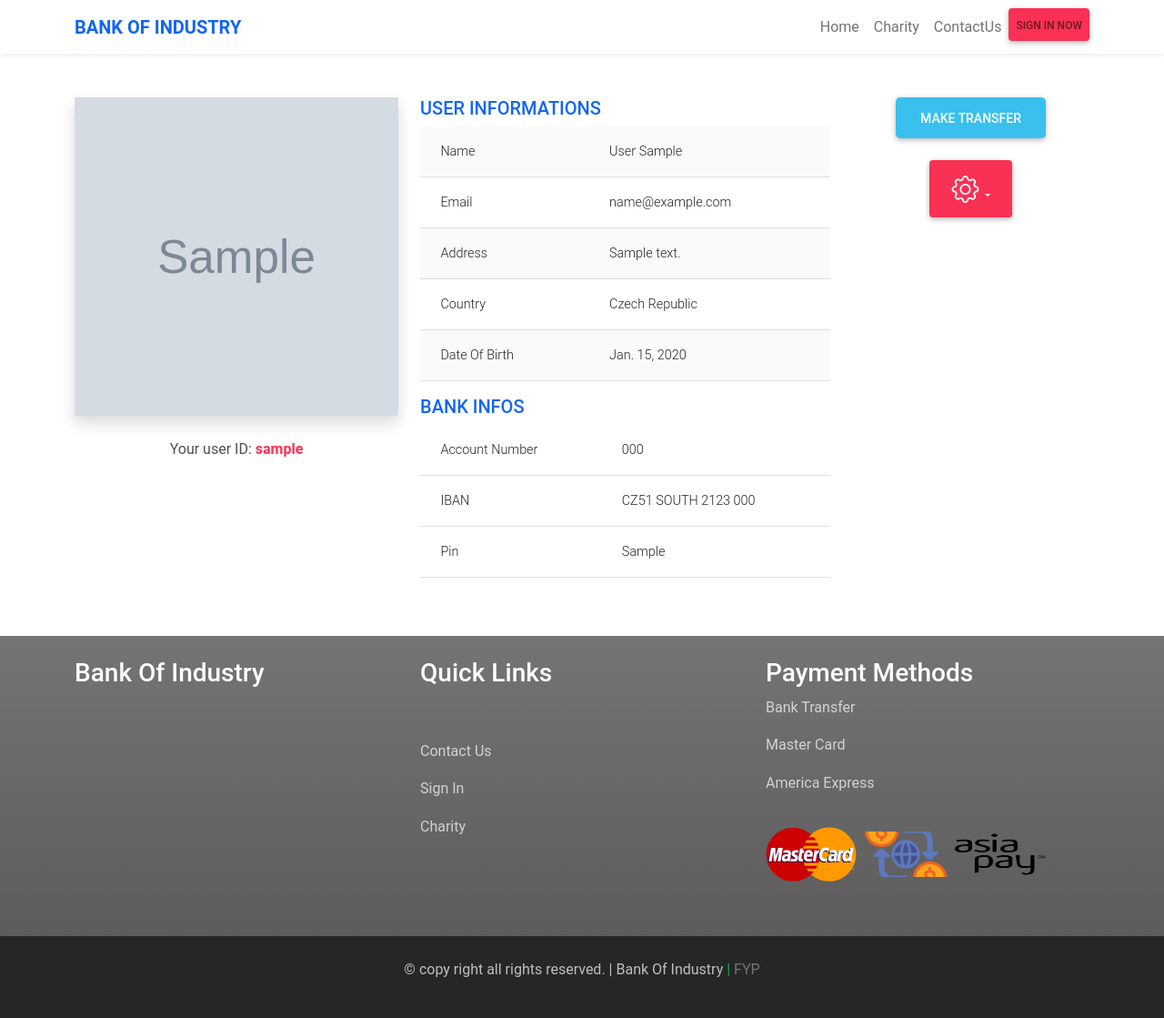
After one commit to ndmichael/bankingsystem, a Django app: a page that uses ibanking/templates/base.html in a window 1280 px wide. The commit adds this page. Shown: the whole page at 91% size. Run offline with Django 4.2, Linux system fonts and the light colour scheme; tables that the repository leaves empty hold one stand-in row (values such as "Sample post"); grey boxes marked "Sample" are stand-in pictures; some libraries are stand-ins or nearby versions.

Commit message:
added a profile page

```diff
--- a/clients/forms.py
+++ b/clients/forms.py
@@ -61,6 +61,8 @@ class MyCustomSignupForm(SignupForm):
         self.fields["last_name"].widget.attrs["placeholder"] = ""
         self.fields["email"].widget.attrs["placeholder"] = ""
         self.fields["username"].widget.attrs["placeholder"] = ""
+        self.fields["password1"].widget.attrs["placeholder"] = ""
+        self.fields["password2"].widget.attrs["placeholder"] = ""
 
         self.fields["first_name"].widget.attrs.update({'class': 'form-control-lg'})
         self.fields["last_name"].widget.attrs.update({'class': 'form-control-lg'})
--- a/clients/models.py
+++ b/clients/models.py
@@ -16,5 +16,12 @@ class Client(models.Model):
     created = models.DateTimeField(default=timezone.now)
     image = models.ImageField(default='avatar.png', upload_to='profile_pics/', blank=True, null=True)
 
+    @property
+    def photo_url(self):
+        if self.image and hasattr(self.image, 'url'):
+            return self.image.url
+        else:
+            return "/media/avatar.png"
+
     def __str__(self):
         return f'{self.user.username}'
--- /dev/null
+++ b/clients/templates/account/profile.html
@@ -0,0 +1,83 @@
+{% extends 'base.html' %} {% block content %}
+
+<section>
+    <div class="container py-5">
+        <div class="row">
+            <article class="col-12 col-sm-4 col-md-4">
+                <img class="img-fluid shadow" style="height: 350px; width: 100%; object-fit: cover;" src="{{ user.profile.photo_url }}">
+                <div class=" text-center pt-4">
+                    <p>Your user ID: <span class="text-danger "><b>{{user.username}}</b></span>
+                    </p>
+                </div>
+            </article>
+            <article class="col-12 col-sm-8 col-md-5">
+                <table class="table table-striped">
+                    <h5 class="text-primary">USER INFORMATIONS</h5>
+                    <tbody>
+                        <tr>
+                            <td>Name</td>
+                            <td>{{ user.last_name}} {{ user.first_name}} </td>
+                        </tr>
+                        <tr>
+                            <td>Email</td>
+                            <td>{{ user.email}}</td>
+                        </tr>
+                        <tr>
+                            <td>Address</td>
+                            <td>{{ user.profile.address}}</td>
+                        </tr>
+                        <tr>
+                            <td>Country</td>
+                            <td>{{ user.profile.country.name}}</td>
+                        </tr>
+                        <tr>
+                            <td>Date Of Birth</td>
+                            <td>{{ user.profile.dob}}</td>
+                        </tr>
+
+                    </tbody>
+                </table>
+                <table class="table">
+                    <h5 class="text-primary">BANK INFOS</h5>
+                    <tbody>
+                        <tr>
+                            <td>Account Number</td>
+                            <td>{{ user.profile.account_number}}</td>
+                        </tr>
+                        <tr>
+                            <td>IBAN</td>
+                            <td>{{ user.profile.country}}51 SOUTH 2123 {{ user.profile.account_number}}
+                            </td>
+                        </tr>
+                        <tr>
+                            <td>Pin</td>
+                            <td>{{ user.profile.transfer_pin}}</td>
+                        </tr>
+
+                    </tbody>
+                </table>
+            </article>
+            <article class="col-12 col-md-3 text-center">
+                <div class="dropdown">
+                    <a href="#" class=" btn btn-info btn-lg">
+                        Make Transfer
+                    </a>
+                </div>
+                <div class="dropdown pt-4">
+                    <a class="btn btn-danger dropdown-toggle" href="#" role="button" id="dropdownMenuLink" data-bs-toggle="dropdown" aria-expanded="false">
+                        <i class="bi bi-gear text-light"></i>
+                    </a>
+
+                    <ul class="dropdown-menu" aria-labelledby="dropdownMenuLink">
+                        <li><a class="dropdown-item" href="#">change
+                                password</a></li>
+                        <li><a class="dropdown-item" href="#">Change pin</a>
+                        </li>
+                    </ul>
+                </div>
+            </article>
+        </div>
+    </div>
+</section>
+
+{% endblock %}
--- /dev/null
+++ b/clients/urls.py
@@ -0,0 +1,8 @@
+from django.urls import path
+from .views import profile
+
+
+
+urlpatterns = [
+    path("profile/<str:username>", profile, name="userprofile"),
+]
--- a/clients/views.py
+++ b/clients/views.py
@@ -1,3 +1,17 @@
-from django.shortcuts import render
+from django.shortcuts import render, redirect, get_object_or_404
+from django.contrib.auth.models import User
+from clients.models import Client
+
 
 # Create your views here.
+def profile(request, username):
+    user = get_object_or_404(
+        User, username=username
+    )  # getting the current user passed to it
+    profile = Client.objects.filter(user=user)
+
+    context = {
+        "user": user,
+        "profile": profile,
+    }
+    return render(request, 'account/profile.html', context)
--- a/core/urls.py
+++ b/core/urls.py
@@ -22,6 +22,7 @@ from django.conf.urls.static import static
 urlpatterns = [
     path('admin/', admin.site.urls),
     path('', include('ibanking.urls')),
+    path('', include('clients.urls')),
     path('accounts/', include('allauth.urls')),
 ]
 if settings.DEBUG:
--- a/ibanking/templates/base.html
+++ b/ibanking/templates/base.html
@@ -115,9 +115,11 @@
         </div>
     </footer>
 
+    <script src="https://ajax.googleapis.com/ajax/libs/jquery/2.2.4/jquery.min.js"></script>
+    <script src="https://cdn.jsdelivr.net/npm/bootstrap@5.1.3/dist/js/bootstrap.bundle.min.js" integrity="sha384-ka7Sk0Gln4gmtz2MlQnikT1wXgYsOg+OMhuP+IlRH9sENBO0LRn5q+8nbTov4+1p" crossorigin="anonymous"></script>
+    <script src="{% static 'ibanking/js/b5js/bootstrap.bundle.min.js' %}"></script>
     <script src="{% static 'ibanking/js/b5js/bootstrap.min.js' %}">
     </script>
-    <script src="https://ajax.googleapis.com/ajax/libs/jquery/2.2.4/jquery.min.js"></script>
     <script src="{% static 'smart-selects/admin/js/bindfields.js' %}"></script>
     <script src="{% static 'smart-selects/admin/js/chainedfk.js' %}"></script>
 </body>
```
Also changed, not shown: 1 other file.
